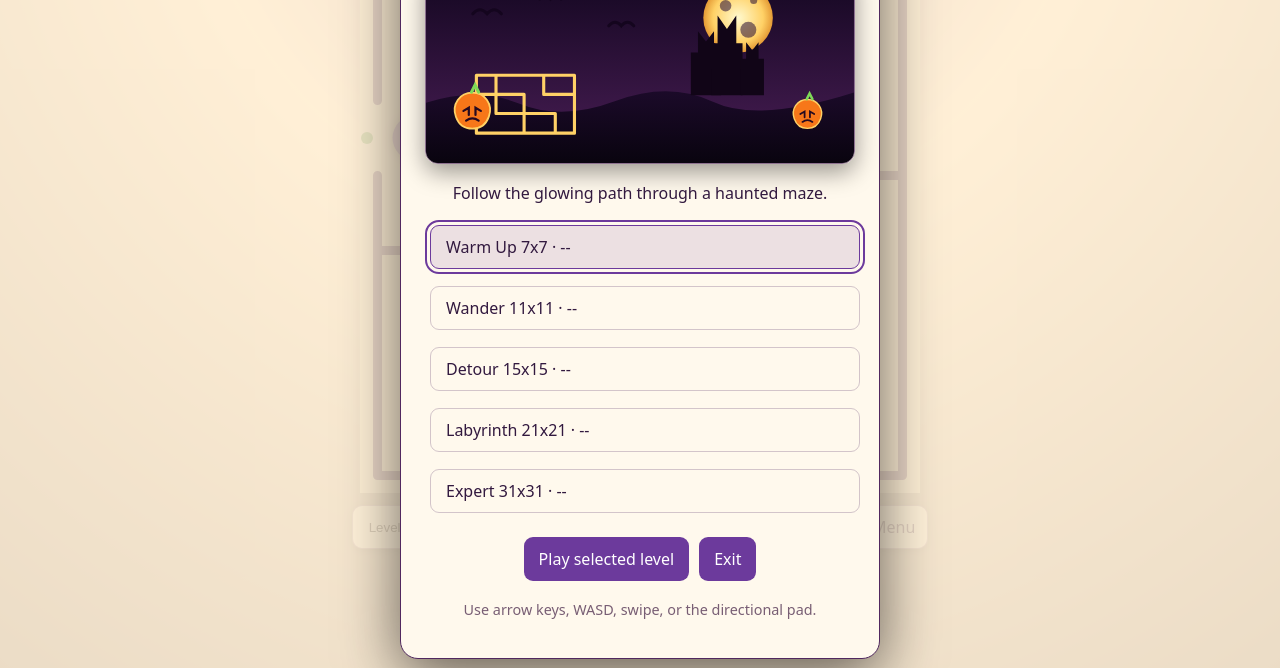
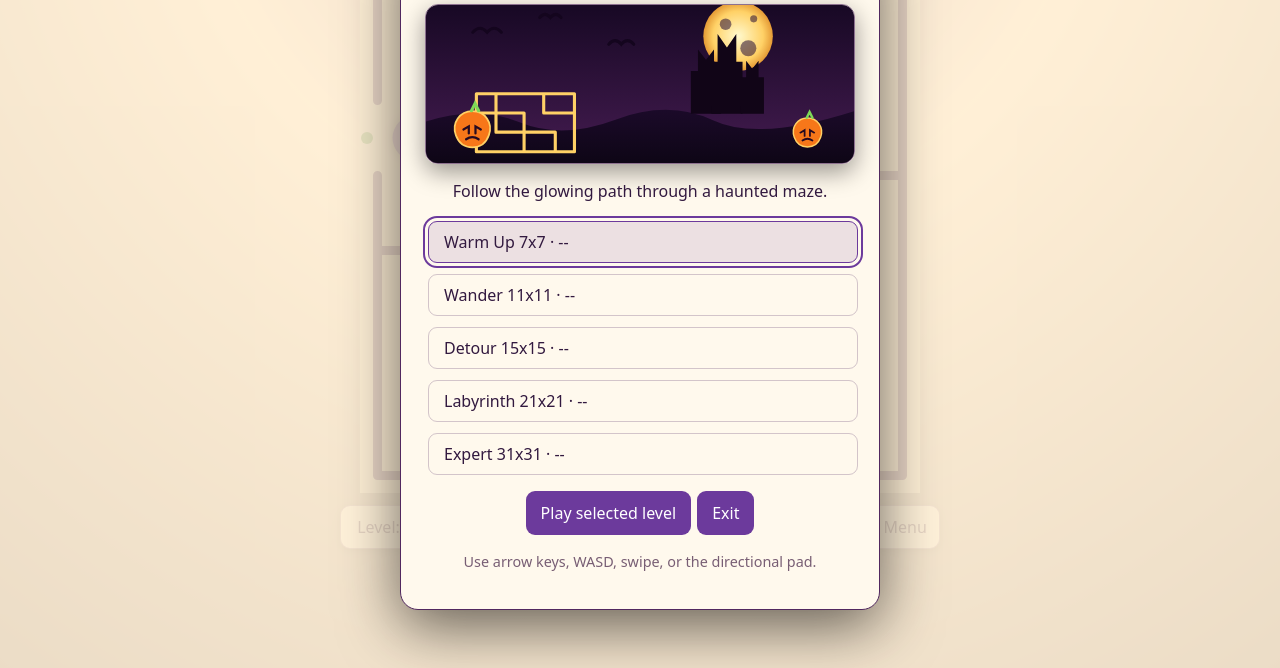
Before and after one commit to LivinsPeter/PuzzleGame, a website with bundled scripts: page index.html in a window 1280 px wide. Shown: the part 132-800 px from the top of the page. Built offline with nearby package versions, Linux system fonts and the light colour scheme.

Commit message:
Menu Size and Select Drop menu Edit

```diff
--- a/styles/main.css
+++ b/styles/main.css
@@ -10,16 +10,19 @@ button:focus-visible { outline:2px solid var(--ball); outline-offset:3px; }
 #game-canvas { width:min(92vw,70vh,640px); aspect-ratio:1; display:block; touch-action:none; }
 .hud, .toolbar { display:flex; gap:10px; justify-content:center; flex-wrap:wrap; min-height:28px; }
 .hud-item, .toolbar button, .level-select { background:var(--surface); border:1px solid color-mix(in srgb, var(--wall) 48%, transparent); border-radius:10px; padding:8px 12px; box-shadow:0 2px 8px #00000040; }
+.level-select { min-height:44px; color:var(--text); font:inherit; cursor:pointer; }
+.level-select option { background:var(--surface); color:var(--text); }
+.level-select:focus-visible { outline:2px solid var(--ball); outline-offset:3px; }
 .hud-item { font-variant-numeric:tabular-nums; font-size:.9rem; }
 .toolbar button, .dpad button { min-width:44px; min-height:44px; cursor:pointer; }
 .seed { color:var(--muted); font-size:.8rem; margin:0; overflow-wrap:anywhere; text-align:center; }
 .dpad { display:none; grid-template-columns:repeat(3,64px); grid-template-rows:repeat(3,64px); gap:5px; }
 .dpad button { min-width:64px; min-height:64px; border:1px solid color-mix(in srgb, var(--wall) 48%, transparent); border-radius:16px; background:var(--surface); font-size:2rem; box-shadow:0 4px 14px #0006; -webkit-tap-highlight-color:transparent; touch-action:manipulation; }
 .dpad .up { grid-column:2; }.dpad .left { grid-column:1; grid-row:2; }.dpad .right { grid-column:3; grid-row:2; }.dpad .down { grid-column:2; grid-row:3; }.dpad .is-pressed { transform:scale(.94); background:var(--ball); color:white; }
-.screen { background:color-mix(in srgb, var(--bg) 88%, transparent); inset:0; position:fixed; display:grid; place-items:center; padding:20px; opacity:1; transition:opacity 150ms; z-index:2; }
-.dialog { width:min(92vw,480px); background:var(--surface); border:1px solid var(--wall); border-radius:18px; padding:24px; box-shadow:0 16px 60px #0009; text-align:center; }
-.menu-art { display:block; width:100%; border:1px solid color-mix(in srgb, var(--wall) 65%, transparent); border-radius:13px; margin:0 auto 18px; box-shadow:0 8px 24px #0006; }
-.dialog h1,.dialog h2 { margin-top:0; }.dialog button { min-height:44px; margin:5px; border:0; border-radius:9px; background:var(--ball); color:white; padding:9px 15px; }.level-list { display:grid; gap:7px; margin:14px 0; }.level-list button { width:100%; text-align:left; background:transparent; color:var(--text); border:1px solid color-mix(in srgb,var(--wall) 25%,transparent); }.level-list button.current { border-color:var(--ball); background:color-mix(in srgb,var(--ball) 13%,transparent); }.stars { color:var(--target); font-size:1.6rem; }.how-to { color:var(--muted); font-size:.9rem; }
+.screen { background:color-mix(in srgb, var(--bg) 88%, transparent); inset:0; position:fixed; display:grid; place-items:center; padding:max(12px, env(safe-area-inset-top)) max(12px, env(safe-area-inset-right)) max(12px, env(safe-area-inset-bottom)) max(12px, env(safe-area-inset-left)); opacity:1; transition:opacity 150ms; z-index:2; }
+.dialog { width:min(92vw,480px); max-height:calc(100vh - 32px); max-height:calc(100dvh - env(safe-area-inset-top) - env(safe-area-inset-bottom) - 24px); overflow-y:auto; overscroll-behavior:contain; background:var(--surface); border:1px solid var(--wall); border-radius:18px; padding:clamp(14px,4vw,24px); box-shadow:0 16px 60px #0009; text-align:center; }
+.menu-art { display:block; width:100%; height:clamp(88px,20vh,170px); object-fit:cover; border:1px solid color-mix(in srgb, var(--wall) 65%, transparent); border-radius:13px; margin:0 auto 12px; box-shadow:0 8px 24px #0006; }
+.dialog h1,.dialog h2 { margin-top:0; }.dialog button { min-height:44px; margin:3px; border:0; border-radius:9px; background:var(--ball); color:white; padding:9px 15px; }.level-list { display:grid; gap:5px; margin:10px 0; }.level-list button { width:100%; min-height:42px; text-align:left; background:transparent; color:var(--text); border:1px solid color-mix(in srgb,var(--wall) 25%,transparent); }.level-list button.current { border-color:var(--ball); background:color-mix(in srgb,var(--ball) 13%,transparent); }.stars { color:var(--target); font-size:1.6rem; }.how-to { color:var(--muted); font-size:.9rem; }
 @media (hover:none) and (pointer:coarse) { .dpad { display:grid; padding-bottom:env(safe-area-inset-bottom); } }
 body.show-dpad .dpad { display:grid; }
 @media (orientation:landscape) and (max-height:500px) { #app { padding:8px; gap:6px; } #game-canvas { width:min(70vw,70vh,640px); } .dpad { transform:scale(.8); transform-origin:center; } }
```
Also changed, not shown: 1 other file.
